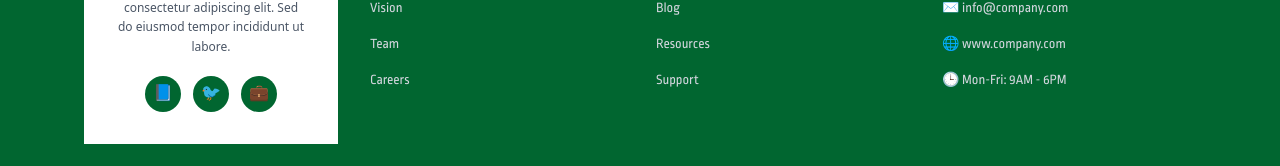
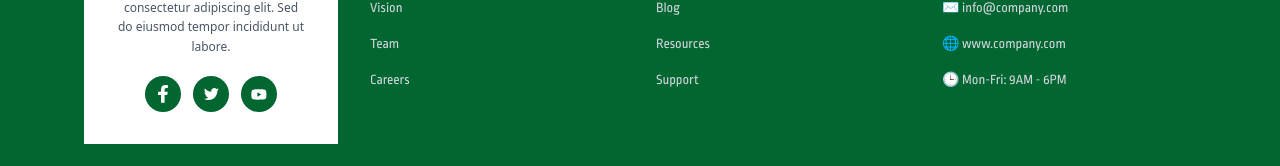
Before and after one commit to digiexpouae/IEE-project, a Next.js app: page / in a window 1280 px wide. Shown: the part 5785-5951 px from the top of the page. Built offline with nearby package versions, Linux system fonts and the light colour scheme.

Commit message:
iee project

```diff
--- a/src/layout/footer.jsx
+++ b/src/layout/footer.jsx
@@ -23,19 +23,19 @@ export default function Footer() {
               href="#"
               className="w-9 h-9 bg-green-800 rounded-full flex items-center justify-center text-white hover:bg-green-900 transition-colors"
             >
-              📘
+                <Image width={14} height={14} src='/assets/facebook.svg' alt="" />
             </Link>
             <Link
               href="#"
               className="w-9 h-9 bg-green-800 rounded-full flex items-center justify-center text-white hover:bg-green-900 transition-colors"
             >
-              🐦
+                <Image width={16} height={16} src='/assets/twitter.svg' alt="" />
             </Link>
             <Link
               href="#"
               className="w-9 h-9 bg-green-800 rounded-full flex items-center justify-center text-white hover:bg-green-900 transition-colors"
             >
-              💼
+                <Image  width={16} height={16} src='/assets/youtube.svg' alt="" />
             </Link>
           </div>
         </div>
```
